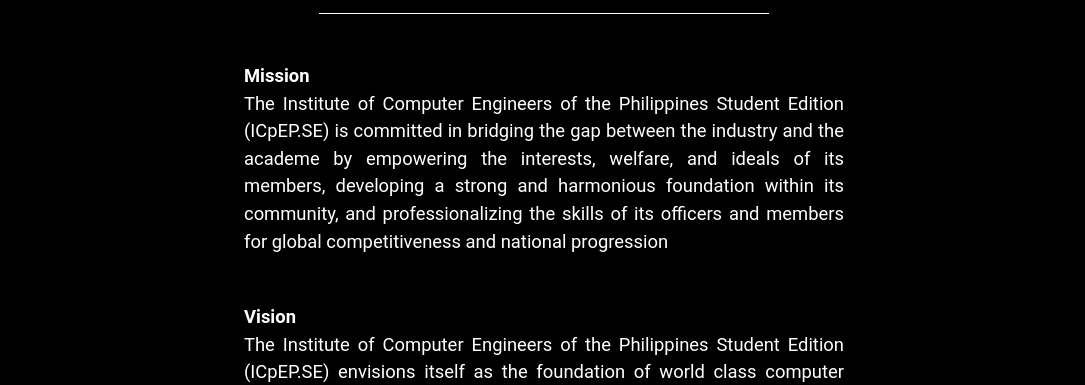
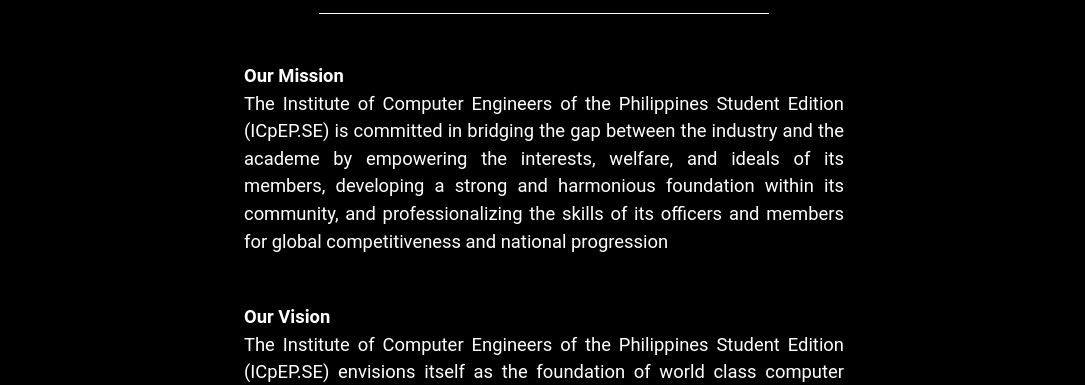
Before and after one commit to ICpEP-SE-TUPV/icpep-se-tupv, a React (Create React App) app: page /about in a window 1280 px wide. Shown: the part 131-516 px from the top of the page, without its empty margins (96-1181 px from the left). Built offline with nearby package versions, Linux system fonts and the light colour scheme.

Commit message:
chore: add "Our"

```diff
--- a/src/pages/About/index.tsx
+++ b/src/pages/About/index.tsx
@@ -70,7 +70,7 @@ class About extends React.Component<AboutProps, AboutState> {
             <h4 className="section-title">ABOUT</h4>
 
             <div className="subsection">
-              <h5>Mission</h5>
+              <h5>Our Mission</h5>
               <p>
                 The Institute of Computer Engineers of the Philippines Student Edition (ICpEP.SE) is
                 committed in bridging the gap between the industry and the academe by empowering the
@@ -81,7 +81,7 @@ class About extends React.Component<AboutProps, AboutState> {
             </div>
 
             <div className="subsection">
-              <h5>Vision</h5>
+              <h5>Our Vision</h5>
               <p>
                 The Institute of Computer Engineers of the Philippines Student Edition (ICpEP.SE)
                 envisions itself as the foundation of world class computer engineers and motivator of
```
